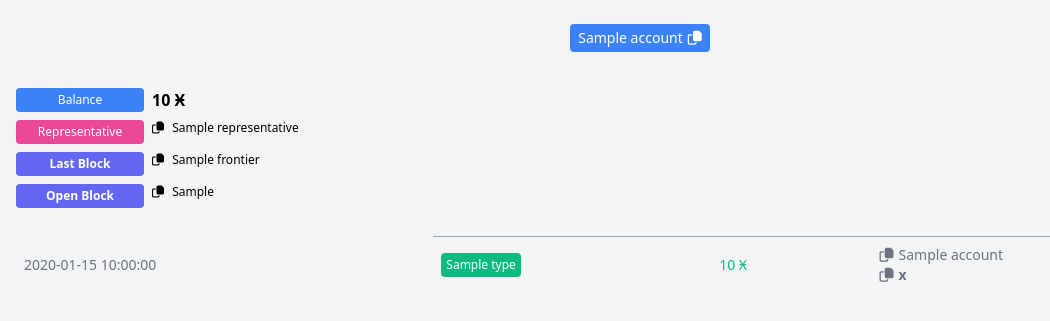
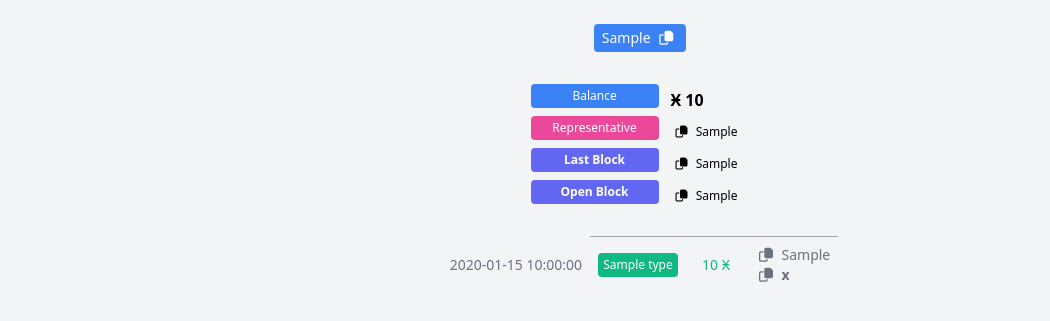
Before and after one commit to gr0vity-dev/nanobrowse, a Python web app: template nanobrowse/templates/account_viewer.html in a window 1280 px wide. Shown: the top 321 px of the page, without its empty margins (0-1050 px from the left). Run offline with Jinja, Linux system fonts and the light colour scheme; the template is opened without the code that fills it: most values are stand-ins (such as "Sample title", 1, 10 or a date in 2020).

Commit message:
wip make mobile ready
- use prettier for consistent html formatting
- shorten accounts and hashes
- add copiable icon
- reformat account info

```diff
--- a/nanobrowse/static/css/custom.css
+++ b/nanobrowse/static/css/custom.css
@@ -56,6 +56,7 @@
 
 .copy_btn .copy_icon {
   margin-left: 5px; /* space it out a bit from the text when at the end */
+  margin-right: 5px;
 }
 
 .copy_btn_front .copy_icon {
--- a/nanobrowse/static/js/custom.js
+++ b/nanobrowse/static/js/custom.js
@@ -16,19 +16,20 @@ function handleCopyEvent(selector, position) {
             event.preventDefault();   // prevent the default behavior
             event.stopPropagation(); // prevent event from bubbling up
 
+            var copyValue = el.getAttribute('data-value');
             var textArea = document.createElement("textarea");
-            textArea.value = el.innerText; // only copy the innerText, not the copy icon itself
+            textArea.value = copyValue;
             document.body.appendChild(textArea);
             textArea.select();
             document.execCommand("Copy");
             textArea.remove();
 
             // Change to the solid icon after copying
-            copyIcon.innerHTML = '<i class="fa-solid fa-copy"></i>';
+            copyIcon.innerHTML = '<i class="fa-solid fa-copy"> </i>';
 
             // Revert back to the regular icon after 2 seconds
             setTimeout(function() {
-                copyIcon.innerHTML = '<i class="fa-regular fa-copy"></i>';
+                copyIcon.innerHTML = '<i class="fa-regular fa-copy"> </i>';
             }, 1000);
         });
 
--- a/nanobrowse/templates/account_viewer.html
+++ b/nanobrowse/templates/account_viewer.html
@@ -1,113 +1,138 @@
 <!DOCTYPE html>
 <html lang="en">
   <head>
-    <meta charset="UTF-8">
-    <meta name="viewport" content="width=device-width, initial-scale=1.0">
+    <meta charset="UTF-8" />
+    <meta name="viewport" content="width=device-width, initial-scale=1.0" />
     <title>nanoBrowse Account Viewer</title>
     <link rel="stylesheet" href="https://cdnjs.cloudflare.com/ajax/libs/tailwindcss/2.2.19/tailwind.min.css" />
-    <link rel="stylesheet" href="https://cdnjs.cloudflare.com/ajax/libs/font-awesome/6.4.2/css/all.min.css">
-    <link rel="stylesheet" href="{{ url_for('static', filename='css/custom.css') }}">
+    <link rel="stylesheet" href="https://cdnjs.cloudflare.com/ajax/libs/font-awesome/6.4.2/css/all.min.css" />
+    <link rel="stylesheet" href="{{ url_for('static', filename='css/custom.css') }}" />
     <script src="{{ url_for('static', filename='js/custom.js') }}"></script>
-
   </head>
-<body class="bg-gray-100 mx-4 my-6">
-
+  <body class="bg-gray-100 mx-4 my-6 w-400">
     <div class="container mx-auto">
       <!-- <h1 class="text-2xl font-bold mb-8 text-center">{{account_data['account']}}</h1> -->
       <div class="mb-8 flex flex-col items-center break-all">
         {% if account_data['show_weight'] %}
-                <span class="bg-pink-500 text-white text-sm px-2 py-1 rounded"><p class="copy_btn">{{account_data['account']}}</p></span>
+        <span class="bg-pink-500 text-white text-sm px-2 py-1 rounded">
+          {{account_data['account_formatted']}}
+          <i class="copy_btn" data-value="{{account_data['account']}}"></i>
+        </span>
         {% if account_data['is_pr'] %}
         <span class="bg-pink-500 text-white text-xs px-2 py-1 rounded">Principal Representative</span>
-                {% endif %}
-            {% else %}
-                <span class="bg-blue-500 text-white text-sm px-2 py-1 rounded"><p class="copy_btn">{{account_data['account']}}</p></span>
+        {% endif %} {% else %}
+        <span class="bg-blue-500 text-white text-sm px-2 py-1 rounded">
+          {{account_data['account_formatted']}}
+          <i class="copy_btn" data-value="{{account_data['account']}}"></i>
+        </span>
         {% endif %}
       </div>
 
-
-
       <!-- Account Info -->
 
+      <table class="mt-6 mx-auto border-collapse">
+        <tbody>
           <!-- Balance -->
-        <div class="py-1 flex">
-            <span class="bg-blue-500 text-white text-xs px-2 py-1 rounded flex items-center justify-center w-32 h-6">Balance</span>
-            <span class="px-2"><b>{{account_data['confirmed_balance'] }} Ӿ</b></span>
-        </div>
+          <tr>
+            <td class="bg-blue-500 text-white text-xs px-3 rounded w-32 h-6 flex items-center justify-center">
+              Balance
+            </td>
+            <td class="px-3 py-1 font-bold">Ӿ {{account_data['confirmed_balance'] }}</td>
+          </tr>
 
           {% if account_data['show_weight'] %}
           <!-- Weight -->
-        <div class="py-1 flex">
-            <span class="bg-pink-500 text-white text-xs px-2 py-1 rounded flex items-center justify-center w-32 h-6">Weight</span>
-            <span class="px-2"><b> {{account_data['weight_formatted'] }}</b></span>
-        </div>
+          <tr>
+            <td class="bg-pink-500 text-white text-xs px-3 rounded w-32 h-6 flex items-center justify-center">
+              Weight
+            </td>
+            <td class="px-3 py-1 font-bold">{{account_data['weight_formatted'] }}</td>
+          </tr>
           {% endif %}
 
           <!-- Representative -->
-        <div class="py-1 flex" >
-            <span class="bg-pink-500 text-white text-xs px-2 py-1 rounded flex items-center justify-center w-32 h-6">
-                <a href="{{ request.url_root }}account/{{account_data['representative'] }}">Representative</a></span>
-            <span class="px-2 text-xs copy_btn_front overflow-hidden">
-                <a href="{{ request.url_root }}account/{{account_data['representative'] }}">{{account_data['representative'] }}</a></span>
-        </div>
+          <tr>
+            <td class="bg-pink-500 text-white text-xs px-3 py-2 rounded w-32 h-6 flex items-center justify-center">
+              <a href="{{ request.url_root }}account/{{account_data['representative'] }}">Representative</a>
+            </td>
+            <td class="px-3 py-2 text-xs overflow-hidden">
+              <i class="copy_btn" data-value="{{account_data['representative']}}"></i>
+              <a href="{{ request.url_root }}account/{{account_data['representative'] }}">
+                {{account_data['representative_formatted'] }}
+              </a>
+            </td>
+          </tr>
 
           <!-- Last Block -->
-        <div class="py-1 flex" >
-            <span class="bg-indigo-500 text-white text-xs px-2 py-1 rounded flex items-center justify-center w-32 h-6">
-                <a href="{{ request.url_root }}block/{{account_data['frontier'] }}"><b>Last Block</b></a></span>
-            <span class="px-2 text-xs copy_btn_front overflow-hidden">
-                <a href="{{ request.url_root }}block/{{account_data['frontier'] }}">{{account_data['frontier'] }}</a></span>
-        </div>
-
+          <tr>
+            <td class="bg-indigo-500 text-white text-xs px-3 py-2 rounded w-32 h-6 flex items-center justify-center">
+              <a href="{{ request.url_root }}block/{{account_data['frontier'] }}"><b>Last Block</b></a>
+            </td>
+            <td class="px-3 py-2 text-xs overflow-hidden">
+              <i class="copy_btn" data-value="{{account_data['frontier']}}"></i>
+              <a href="{{ request.url_root }}block/{{account_data['frontier'] }}">
+                {{account_data['frontier_formatted'] }}
+              </a>
+            </td>
+          </tr>
 
           <!-- Open Block -->
-        <div class="py-1 flex" >
-            <span class="bg-indigo-500 text-white text-xs px-2 py-1 rounded flex items-center justify-center w-32 h-6">
-                <a href="{{ request.url_root }}block/{{account_data['open_block'] }}"><b>Open Block</b></a></span>
-            <span class="px-2 text-xs copy_btn_front overflow-hidden">
-                <a href="{{ request.url_root }}block/{{account_data['open_block'] }}">{{account_data['open_block'] }}</a></span>
-        </div>
-
-
+          <tr>
+            <td class="bg-indigo-500 text-white text-xs px-3 py-2 rounded w-32 h-6 flex items-center justify-center">
+              <a href="{{ request.url_root }}block/{{account_data['open_block'] }}"><b>Open Block</b></a>
+            </td>
+            <td class="px-3 py-2 text-xs overflow-hidden">
+              <i class="copy_btn" data-value="{{account_data['open_block']}}"></i>
+              <a href="{{ request.url_root }}block/{{account_data['open_block'] }}">
+                {{account_data['open_block_formatted'] }}
+              </a>
+            </td>
+          </tr>
+        </tbody>
+      </table>
 
       <!-- Transactions Table -->
-        <table class="w-full mt-6">
-            <tbody >
+      <table class="mt-6 mx-auto">
+        <tbody>
           {% for entry in account_data['history'] %}
           <tr class="divide-y divide-gray-400">
             <!-- Time Ago -->
-                    <td class="px-2 py-2 whitespace-nowrap text-sm text-gray-500">
-                        {{ entry['time_ago'] }}
-                    </td>
+            <td class="px-2 py-2 whitespace-nowrap text-sm text-gray-500">{{ entry['time_ago'] }}</td>
 
             <!-- Type Label (Send/Receive) -->
             <td class="px-2 py-2 whitespace-nowrap text-sm">
               <a href="{{ request.url_root }}block/{{ entry['hash'] }}">
-                            <span class="flex items-center justify-center w-20 h-6 text-xs rounded {% if entry['type'] == 'send' %} bg-blue-500 text-white {% else %} bg-green-500 text-white {% endif %}">
+                <span
+                  class="flex items-center justify-center w-20 h-6 text-xs rounded {% if entry['type'] == 'send' %} bg-blue-500 text-white {% else %} bg-green-500 text-white {% endif %}"
+                >
                   {{ entry['type'] }}
                 </span>
               </a>
             </td>
 
             <!-- Amount -->
-                    <td class="px-4 py-4 whitespace-nowrap text-sm {% if entry['type'] == 'send' %} text-blue-500 {% else %} text-green-500{% endif %}">
+            <td
+              class="px-4 py-4 whitespace-nowrap text-sm {% if entry['type'] == 'send' %} text-blue-500 {% else %} text-green-500{% endif %}"
+            >
               {{ entry['amount'] }} Ӿ
             </td>
 
             <!-- Account & Hash -->
             <td class="px-2 py-2 whitespace-nowrap text-sm text-gray-500">
-                        <a href="{{ request.url_root }}account/{{ entry['account'] }}"><p class="copy_btn_front">{{ entry['account'] }}</p></a><br>
-                        <a href="{{ request.url_root }}block/{{ entry['hash'] }}"><b class="copy_btn_front">{{ entry['hash'] }}</b></a>
+              <a href="{{ request.url_root }}account/{{ entry['account'] }}">
+                <i class="copy_btn" data-value="{{ entry['account'] }}"></i>
+                {{ entry['account_formatted'] }}
+              </a>
+              <br />
+              <a href="{{ request.url_root }}block/{{ entry['hash'] }}">
+                <i class="copy_btn" data-value="{{ entry['hash'] }}"></i>
+                <b>{{ entry['hash_formatted'] }}</b>
+              </a>
             </td>
           </tr>
           {% endfor %}
         </tbody>
       </table>
-
     </div>
   </body>
-
-
-
-
 </html>
```
Also changed, not shown: nanobrowse/templates/block_viewer.html (+36 -22 lines), nanobrowse/templates/search.html (+12 -7 lines), nanobrowse/transformers/account.py (+7 -1 lines), nanobrowse/transformers/block.py (+9 -1 lines), nanobrowse/utils/formatting.py (+21 -0 lines). Lines whose indentation alone changed are shown as unchanged.
